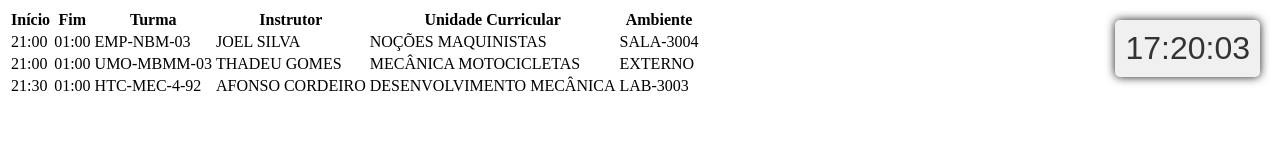
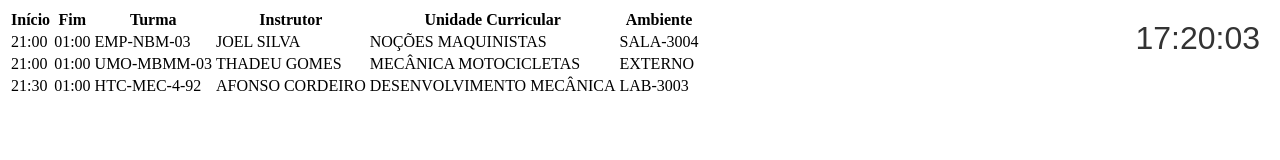
Before and after one commit to marcomedeiiros/ait_dds_5, a plain HTML site: page 09_04/tabela.html in a window 1280 px wide. Drawn offline with Linux system fonts and the light colour scheme.

Commit message:
javascript

```diff
--- a/09_04/tabela.html
+++ b/09_04/tabela.html
@@ -14,10 +14,6 @@
             position: fixed;
             right: 20px;
             top: 20px;
-            background-color: #f0f0f0;
-            padding: 10px;
-            border-radius: 5px;
-            box-shadow: 0 0 10px rgba(0, 0, 0, 0.90);
         }
     </style>
 </head>
```
